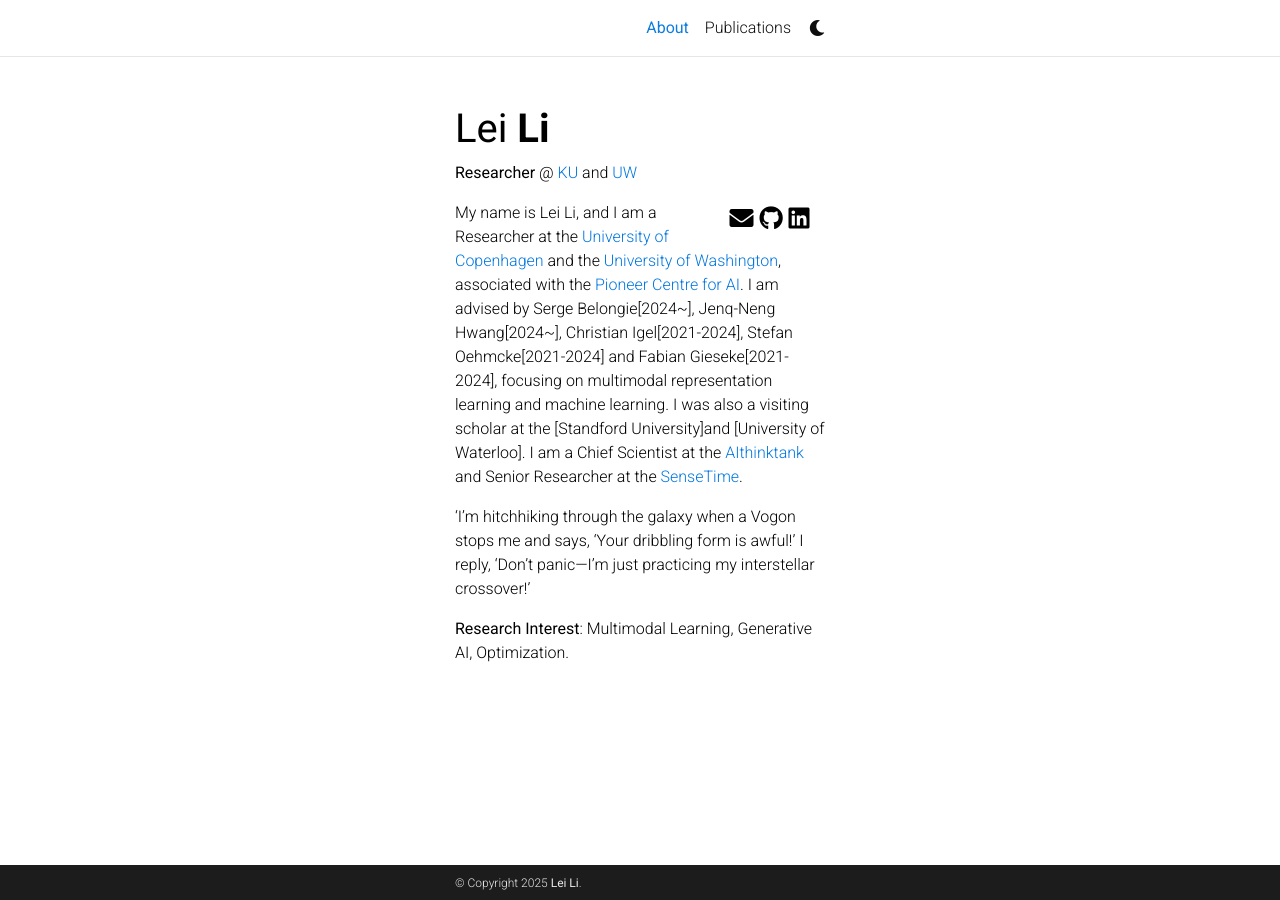
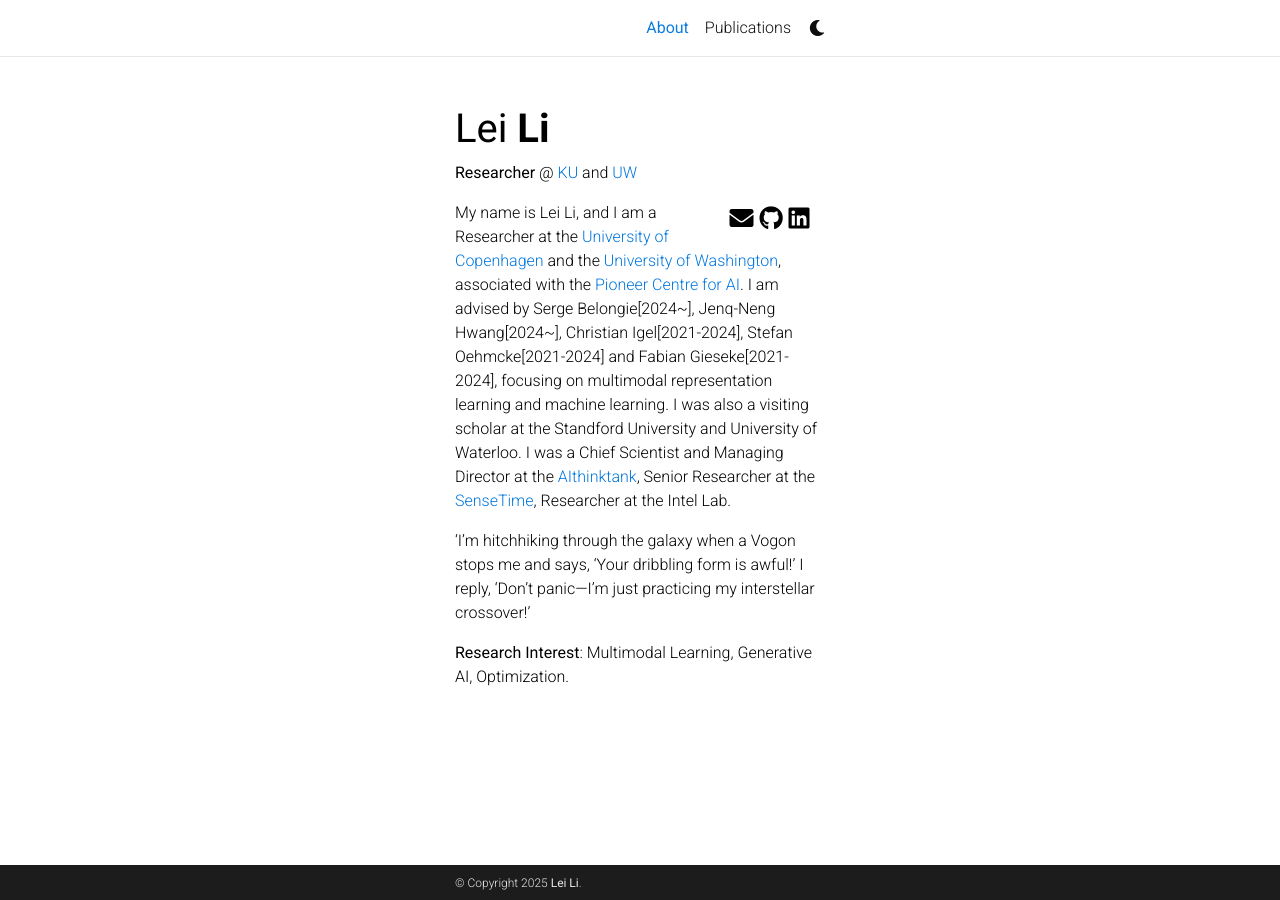
Before and after one commit to llei66/li-lei.github.io, a Jekyll site: the page built from _pages/about.md, in a window 1280 px wide. Built offline with Jekyll 4.4.1, drawn with Linux system fonts in a browser that asks for light colours; comment, search, counter and statistics services are not loaded; a style sheet for code colours, icons or effects is not loaded.

Commit message:
Update about.md

```diff
--- a/_pages/about.md
+++ b/_pages/about.md
@@ -20,7 +20,7 @@
 social: true  # includes social icons at the bottom of the page
 ---
 
-  My name is Lei Li, and I am a Researcher at the [University of Copenhagen](https://www.ku.dk/en) and the [University of Washington](https://www.washington.edu/), associated with the [Pioneer Centre for AI](https://www.aicentre.dk/). I am advised by Serge Belongie[2024~], Jenq-Neng Hwang[2024~], Christian Igel[2021-2024], Stefan Oehmcke[2021-2024] and Fabian Gieseke[2021-2024], focusing on multimodal representation learning and machine learning. I was also a visiting scholar at the [Standford University]and [University of Waterloo]. I am a Chief Scientist at the [AIthinktank](https://aithinktank.com/) and Senior Researcher at the [SenseTime](https://www.sensetime.com/en).
+  My name is Lei Li, and I am a Researcher at the [University of Copenhagen](https://www.ku.dk/en) and the [University of Washington](https://www.washington.edu/), associated with the [Pioneer Centre for AI](https://www.aicentre.dk/). I am advised by Serge Belongie[2024~], Jenq-Neng Hwang[2024~], Christian Igel[2021-2024], Stefan Oehmcke[2021-2024] and Fabian Gieseke[2021-2024], focusing on multimodal representation learning and machine learning. I was also a visiting scholar at the Standford University and University of Waterloo. I was a Chief Scientist and Managing Director at the [AIthinktank](https://aithinktank.com/), Senior Researcher at the [SenseTime](https://www.sensetime.com/en), Researcher at the Intel Lab.
 
   ‘I'm hitchhiking through the galaxy when a Vogon stops me and says, 'Your dribbling form is awful!' I reply, 'Don't panic—I'm just practicing my interstellar crossover!'
 
```
